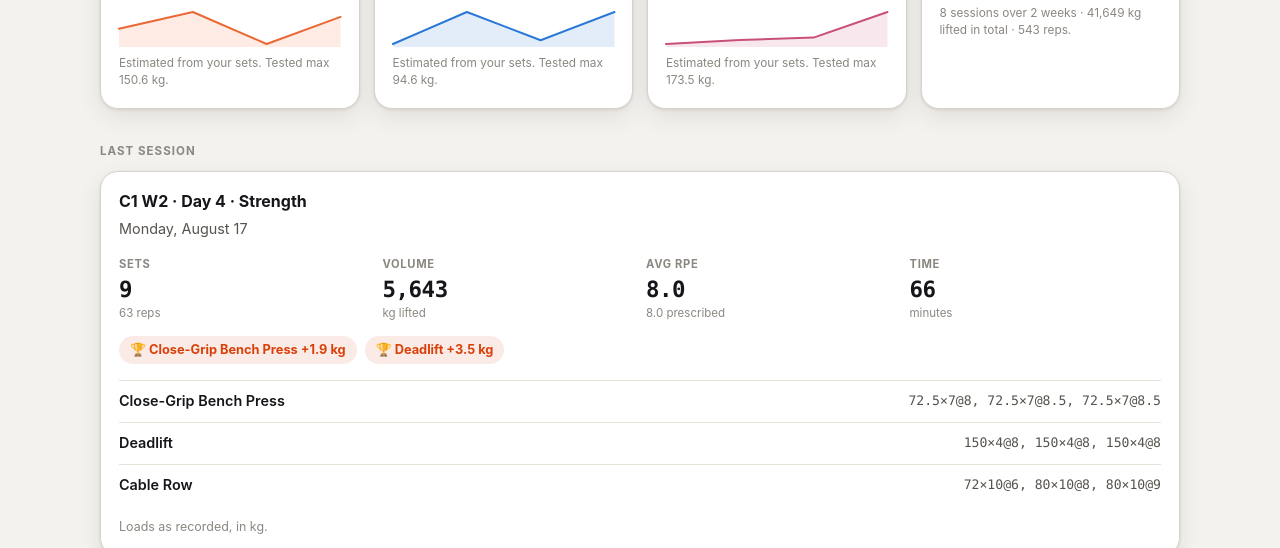
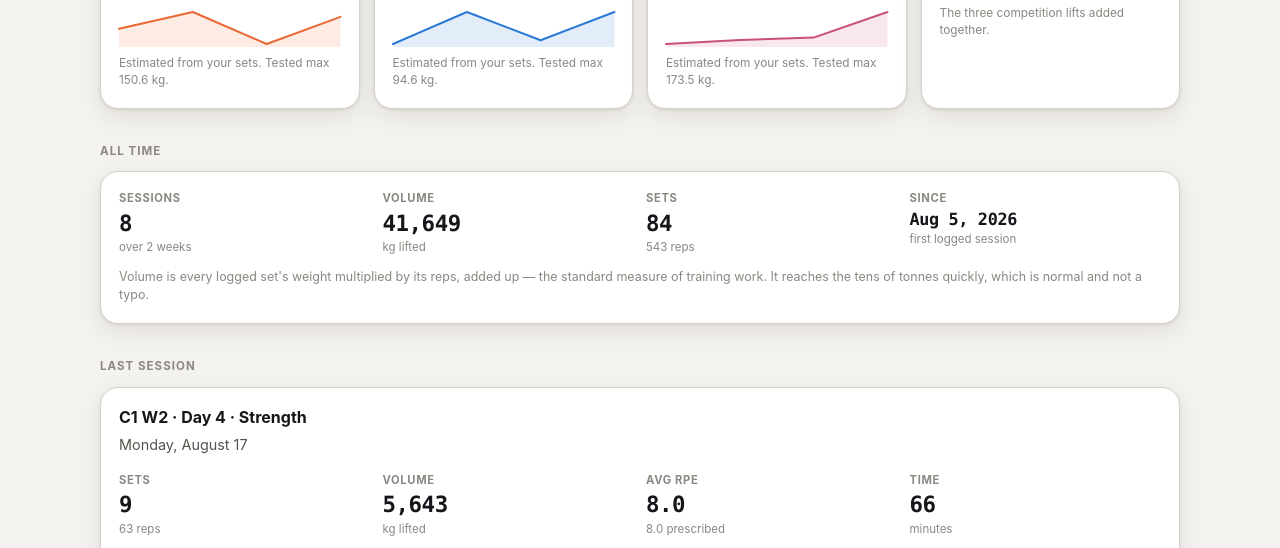
Before and after one commit to xmyssu/powerlifter, a plain HTML site: page app/dash.html in a window 1280 px wide. Shown: the part 223-771 px from the top of the page. Drawn offline with Linux system fonts and the light colour scheme.

Commit message:
Label the all-time totals instead of running them into one sentence
The Estimated total tile ended with "8 sessions over 2 weeks · 41,649 kg
lifted in total · 543 reps" — three unrelated numbers in one line, with the
rep count sitting next to the word "sessions". It read as five hundred
sessions, which is exactly the kind of thing a dashboard exists to prevent.

Sessions, volume, sets/reps and the start date now get their own labelled
tiles in an "All time" row, and volume carries a line saying what it is,
since tens of tonnes after two weeks looks like an error until you know it
is load multiplied by reps summed over every set.

Co-Authored-By: Claude Opus 5 (1M context) <noreply@anthropic.com>

```diff
--- a/app/dash.html
+++ b/app/dash.html
@@ -761,9 +761,25 @@ function render() {
           <span class="lift__name">Estimated total</span></div>
         <div class="lift__val">${fmt(totalE1rm, 0)}<small>${unit}</small></div>
         <div class="delta delta--flat"><span>squat + bench + deadlift</span></div>
-        <div class="lift__foot">${t.sessions} sessions over ${weeks} weeks ·
-          ${fmtInt(t.tonnage)} ${unit} lifted in total · ${t.reps.toLocaleString()} reps.</div>
+        <div class="lift__foot">The three competition lifts added together.</div>
       </div>
+    </div>
+
+    <div class="eyebrow">All time</div>
+    <div class="card">
+      <div class="stats">
+        <div><div class="stat__k">Sessions</div><div class="stat__v">${t.sessions.toLocaleString()}</div>
+          <div class="stat__s">over ${weeks} week${weeks === 1 ? '' : 's'}</div></div>
+        <div><div class="stat__k">Volume</div><div class="stat__v">${fmtInt(t.tonnage)}</div>
+          <div class="stat__s">${unit} lifted</div></div>
+        <div><div class="stat__k">Sets</div><div class="stat__v">${t.sets.toLocaleString()}</div>
+          <div class="stat__s">${t.reps.toLocaleString()} reps</div></div>
+        <div><div class="stat__k">Since</div><div class="stat__v" style="font-size:1.05rem">${esc(fmtDate(t.firstDate, { day: 'numeric', month: 'short', year: 'numeric' }))}</div>
+          <div class="stat__s">first logged session</div></div>
+      </div>
+      <p class="note">Volume is every logged set's weight multiplied by its reps, added up —
+        the standard measure of training work. It reaches the tens of tonnes quickly, which is
+        normal and not a typo.</p>
     </div>
 
     <div class="eyebrow">Last session</div>
```
